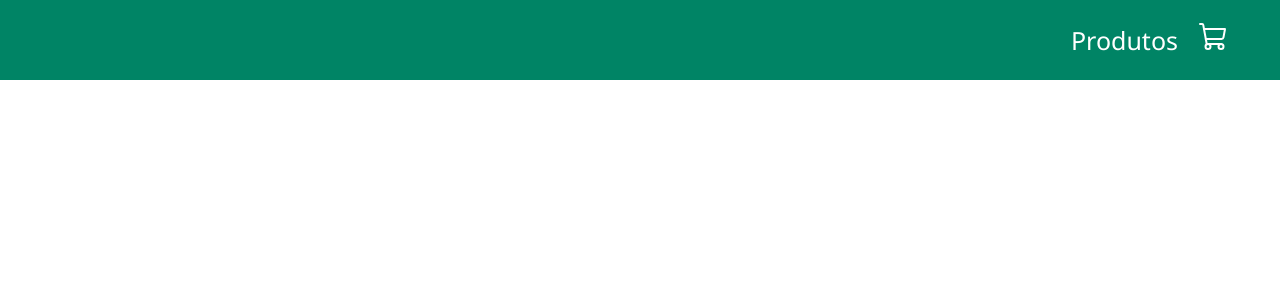
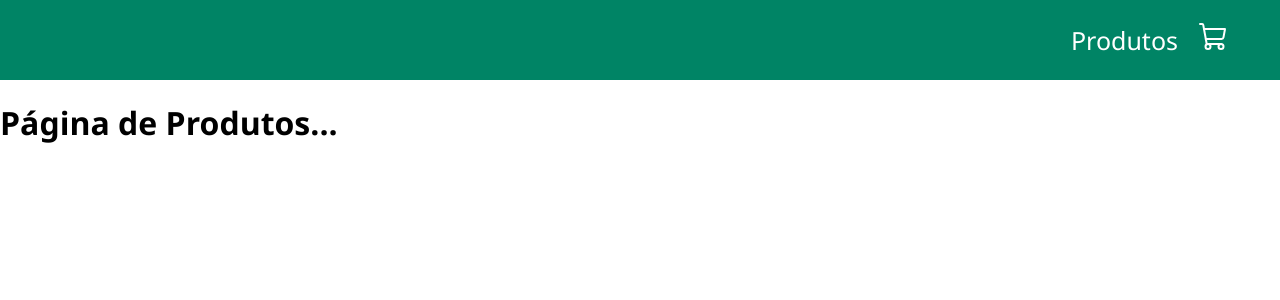
Before and after one commit to icarojobs/challenge-frontend-react, a React (Create React App) app in the folder frontend/: page / in a window 1280 px wide. Shown: the top 300 px of the page. Built offline with nearby package versions, Linux system fonts and the light colour scheme.

Commit message:
feat: finished cart and products routes

```diff
--- a/frontend/src/App.js
+++ b/frontend/src/App.js
@@ -12,8 +12,8 @@ function App() {
             <Router>
                 <Navbar />
                 <Routes>
-                    <Route path='/' element={Product} />
-                    <Route path='/cart' element={Cart} />
+                    <Route path='/' element={<Product />} />
+                    <Route path='/cart' element={<Cart />} />
                 </Routes>
             </Router>
         </div>
```
Also changed, not shown: frontend/src/pages/cart/cart-item.js (deleted).
